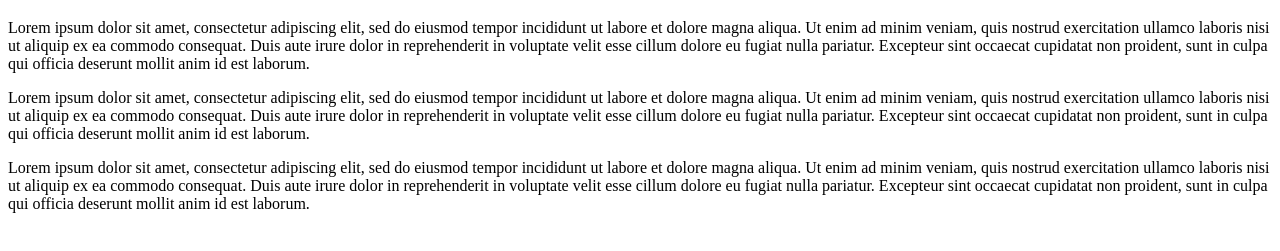
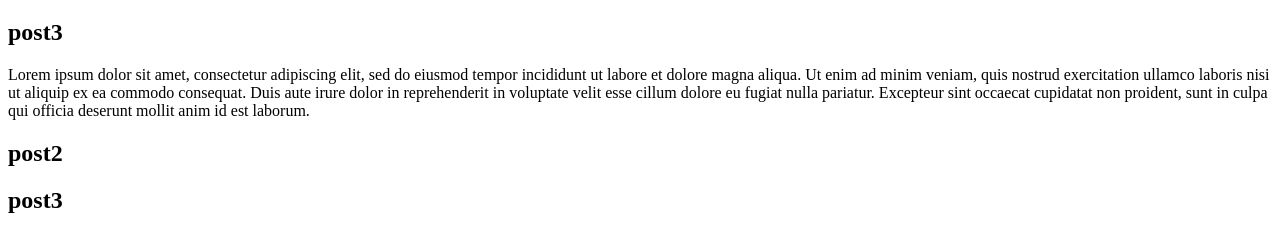
Before and after one commit to RyanDuff613/bloggingSite, a plain HTML site: page index.html in a window 1280 px wide. Shown: the part 61-312 px from the top of the page. Drawn offline with Linux system fonts and the light colour scheme.

Commit message:
add div's and corresponding css classes

```diff
--- a/index.html
+++ b/index.html
@@ -8,12 +8,24 @@
   <body>
     <h1>My Blog</h1>
 
+    <div class="post1">
+      <h2>post3</h2>
+      <p>Lorem ipsum dolor sit amet, consectetur adipiscing elit, sed do eiusmod tempor incididunt ut labore et dolore magna aliqua. Ut enim ad minim veniam, quis nostrud exercitation ullamco laboris nisi ut aliquip ex ea commodo consequat. Duis aute irure dolor in reprehenderit in voluptate velit esse cillum dolore eu fugiat nulla pariatur. Excepteur sint occaecat cupidatat non proident, sunt in culpa qui officia deserunt mollit anim id est laborum.</p>
+    </div>
 
-    <p>Lorem ipsum dolor sit amet, consectetur adipiscing elit, sed do eiusmod tempor incididunt ut labore et dolore magna aliqua. Ut enim ad minim veniam, quis nostrud exercitation ullamco laboris nisi ut aliquip ex ea commodo consequat. Duis aute irure dolor in reprehenderit in voluptate velit esse cillum dolore eu fugiat nulla pariatur. Excepteur sint occaecat cupidatat non proident, sunt in culpa qui officia deserunt mollit anim id est laborum.</p>
+    <div class="post2">
+      <h2>post2</h2>
+      <p>
 
-    <p>Lorem ipsum dolor sit amet, consectetur adipiscing elit, sed do eiusmod tempor incididunt ut labore et dolore magna aliqua. Ut enim ad minim veniam, quis nostrud exercitation ullamco laboris nisi ut aliquip ex ea commodo consequat. Duis aute irure dolor in reprehenderit in voluptate velit esse cillum dolore eu fugiat nulla pariatur. Excepteur sint occaecat cupidatat non proident, sunt in culpa qui officia deserunt mollit anim id est laborum.</p>
+      </p>
+    </div>
 
-    <p>Lorem ipsum dolor sit amet, consectetur adipiscing elit, sed do eiusmod tempor incididunt ut labore et dolore magna aliqua. Ut enim ad minim veniam, quis nostrud exercitation ullamco laboris nisi ut aliquip ex ea commodo consequat. Duis aute irure dolor in reprehenderit in voluptate velit esse cillum dolore eu fugiat nulla pariatur. Excepteur sint occaecat cupidatat non proident, sunt in culpa qui officia deserunt mollit anim id est laborum.</p>
+    <div class="post3">
+      <h2>post3</h2>
+      <p>
+
+      </p>
+    </div>
 
   </body>
 </html>
```
